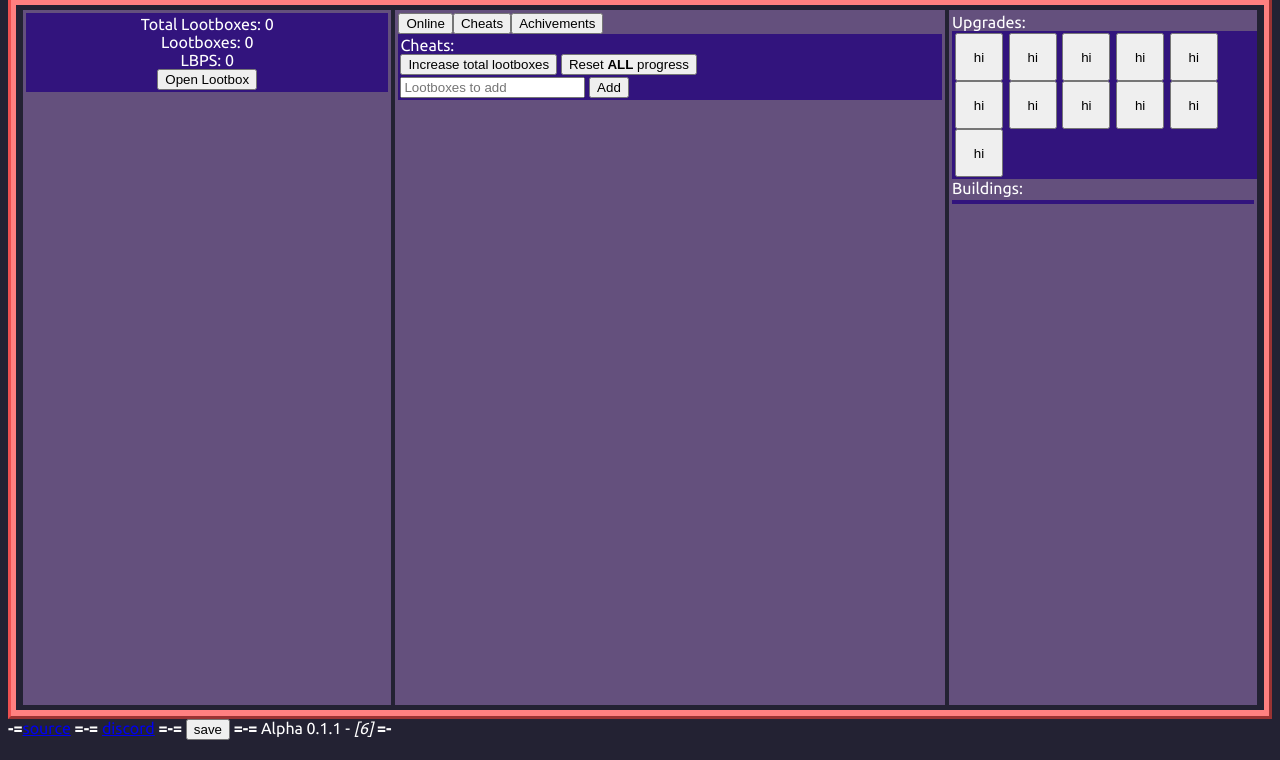
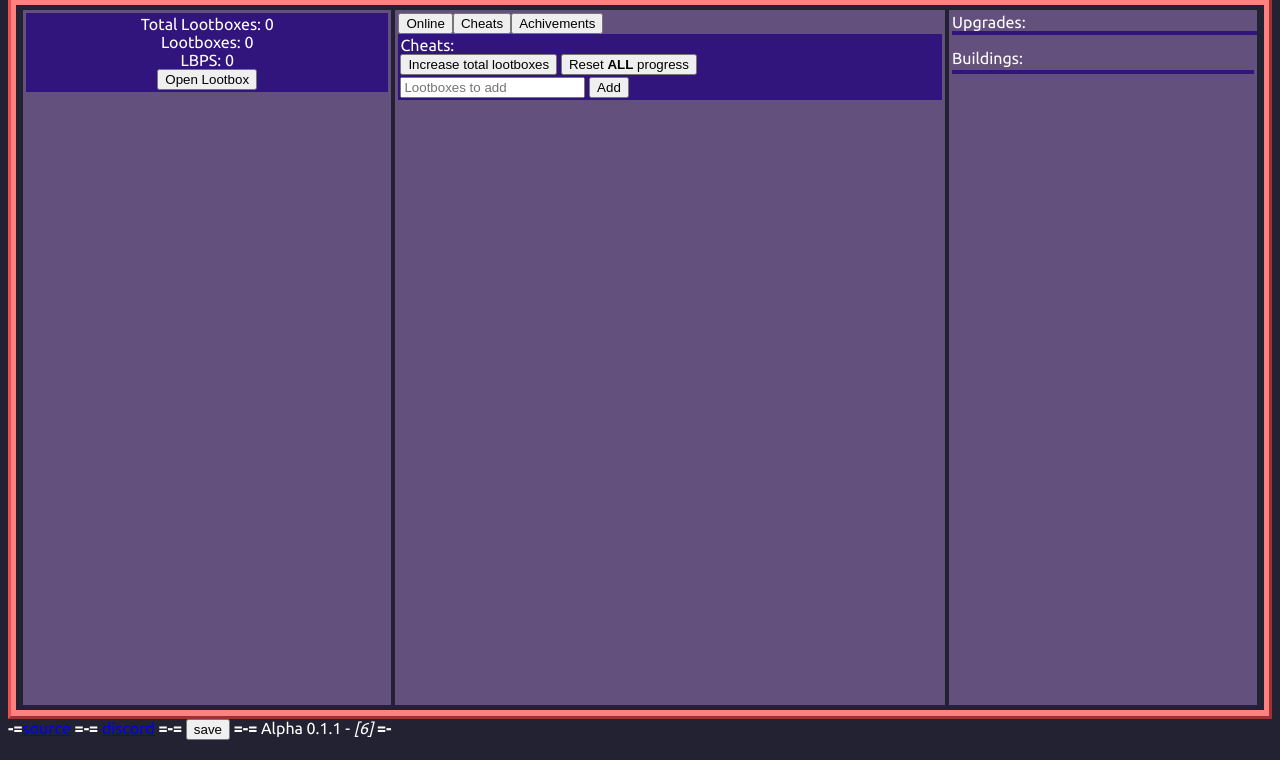
Before and after one commit to BNTFryingPan/idle-battle-royale, a plain HTML site: page client/webclient/index.html in a window 1280 px wide. Shown: the part 40-800 px from the top of the page. Drawn offline with Linux system fonts and the light colour scheme.

Commit message:
dasfjdgfd

```diff
--- a/client/webclient/index.html
+++ b/client/webclient/index.html
@@ -39,17 +39,7 @@
                 <div id="right-bar" class="bar" style="width:25%">
                     Upgrades:<br>
                     <div id="upgrades" class="container" style="height: auto; width: 100%; float: left;">
-                        <button class="upgrade">hi</button>
-                        <button class="upgrade">hi</button>
-                        <button class="upgrade">hi</button>
-                        <button class="upgrade">hi</button>
-                        <button class="upgrade">hi</button>
-                        <button class="upgrade">hi</button>
-                        <button class="upgrade">hi</button>
-                        <button class="upgrade">hi</button>
-                        <button class="upgrade">hi</button>
-                        <button class="upgrade">hi</button>
-                        <button class="upgrade">hi</button>
+
                     </div><br>
                     Buildings:
                     <div id="buildings" class="container" style="margin-top: 3px">
--- a/client/webclient/js/game.js
+++ b/client/webclient/js/game.js
@@ -9,6 +9,7 @@ function decode_utf8(s) {return decodeURIComponent(escape(s));}
 
 var gameVersionNumber = 6;
 var gameVersionString = "Alpha 0.1.1";
+var isLoaded = false;
 
 // gamesave
 function gameSave() {
@@ -76,6 +77,7 @@ window.onload = function() {
     cacheElements();
     loadBuildings();
     loadGame();
+    isLoaded = true;
     //loadUpdateBuildings();
 }
 
@@ -87,6 +89,7 @@ function clickLootbox() {
 }
 
 function tick() {
+    if (isLoaded == true) {
         window.game.lootboxes = window.game.lootboxes + (window.game.lootboxesPerSecond/100);
         window.game.totalLootboxes = window.game.totalLootboxes + (window.game.lootboxesPerSecond/100);
 
@@ -97,6 +100,13 @@ function tick() {
         }
         updateUI();
         saveGame();
+    } else {
+        isLoadedTimer++;
+        if (isLoadedTimer >= 500) {
+            alert("The game appears to be loading slowly. Try refreshing the page");
+            isLoadedTimer = 0;
+        }
+    }
 }
 
 function updateUI() {
```
Lines whose indentation alone changed are shown as unchanged.
